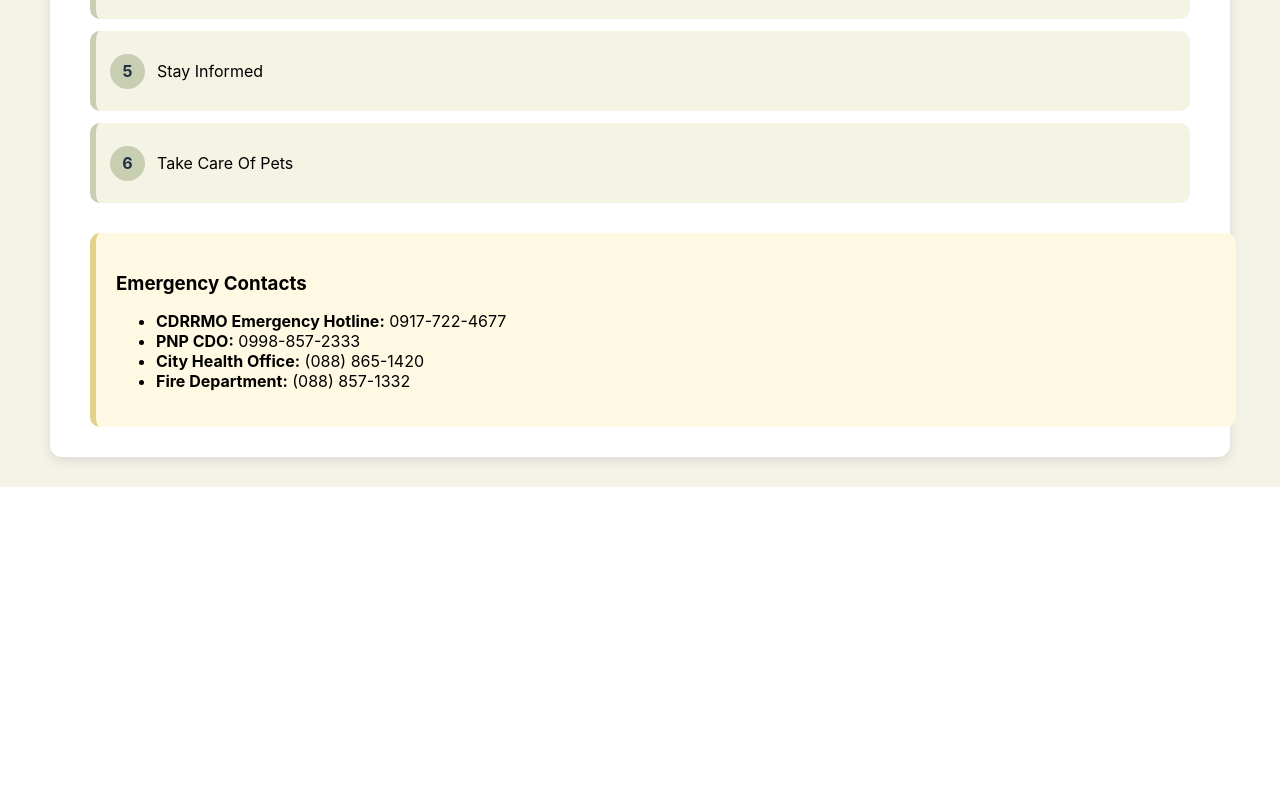
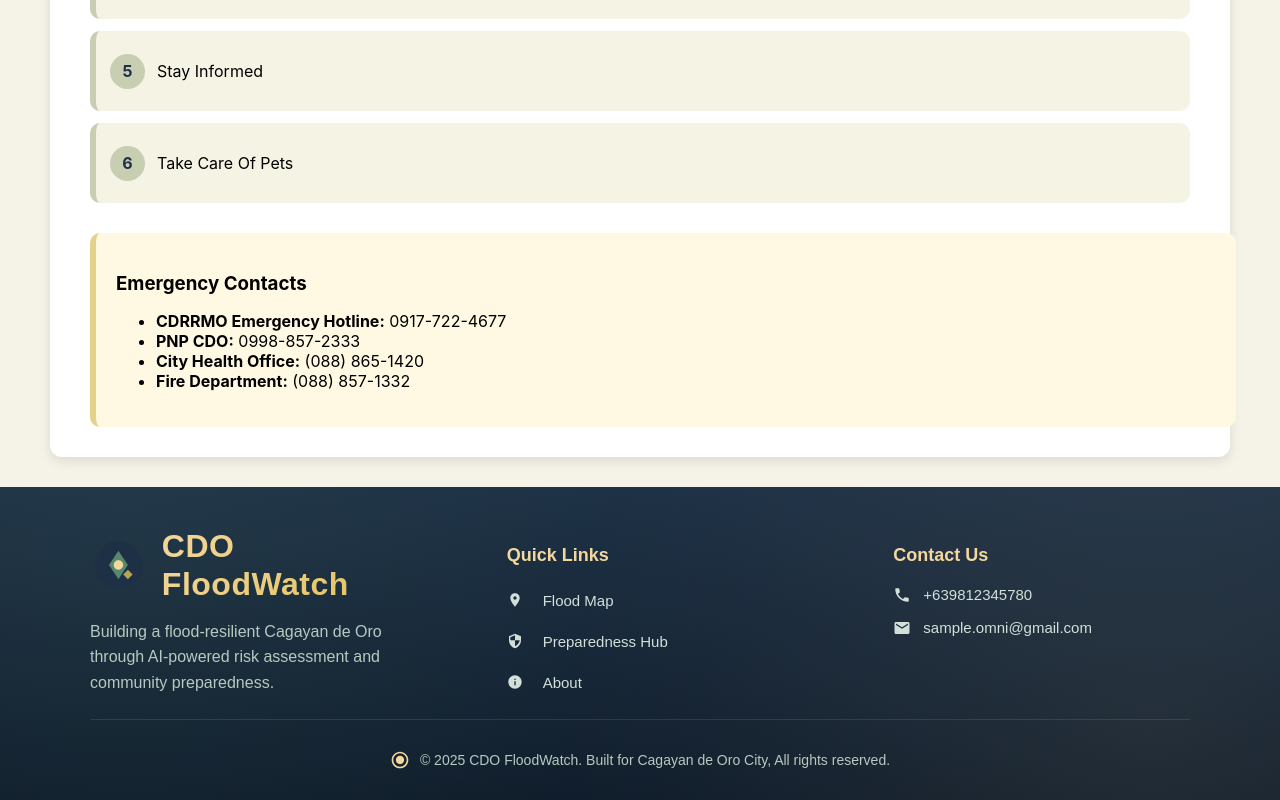
Before and after one commit to graeselah-scythe/floodmap, a React (Create React App) app: page /preparedness in a window 1280 px wide. Shown: the part 758-1558 px from the top of the page. Before the commit the page ends 1245 px from the top, so only its background shows below. Built offline with nearby package versions, Linux system fonts and the light colour scheme.

Commit message:
connect footer component to Preparedness page

```diff
--- a/src/pages/Preparedness.jsx
+++ b/src/pages/Preparedness.jsx
@@ -1,12 +1,13 @@
 import React from 'react'; // Add this missing import
 
 import PreparednessTab from '../components/home/PreparednessTab';
-
+import Footer from '../components/common/Footer';
 const Preparedness = () => {
   return (
     <div>
 
       <PreparednessTab />
+      <Footer />
 
     </div>
   );
```
